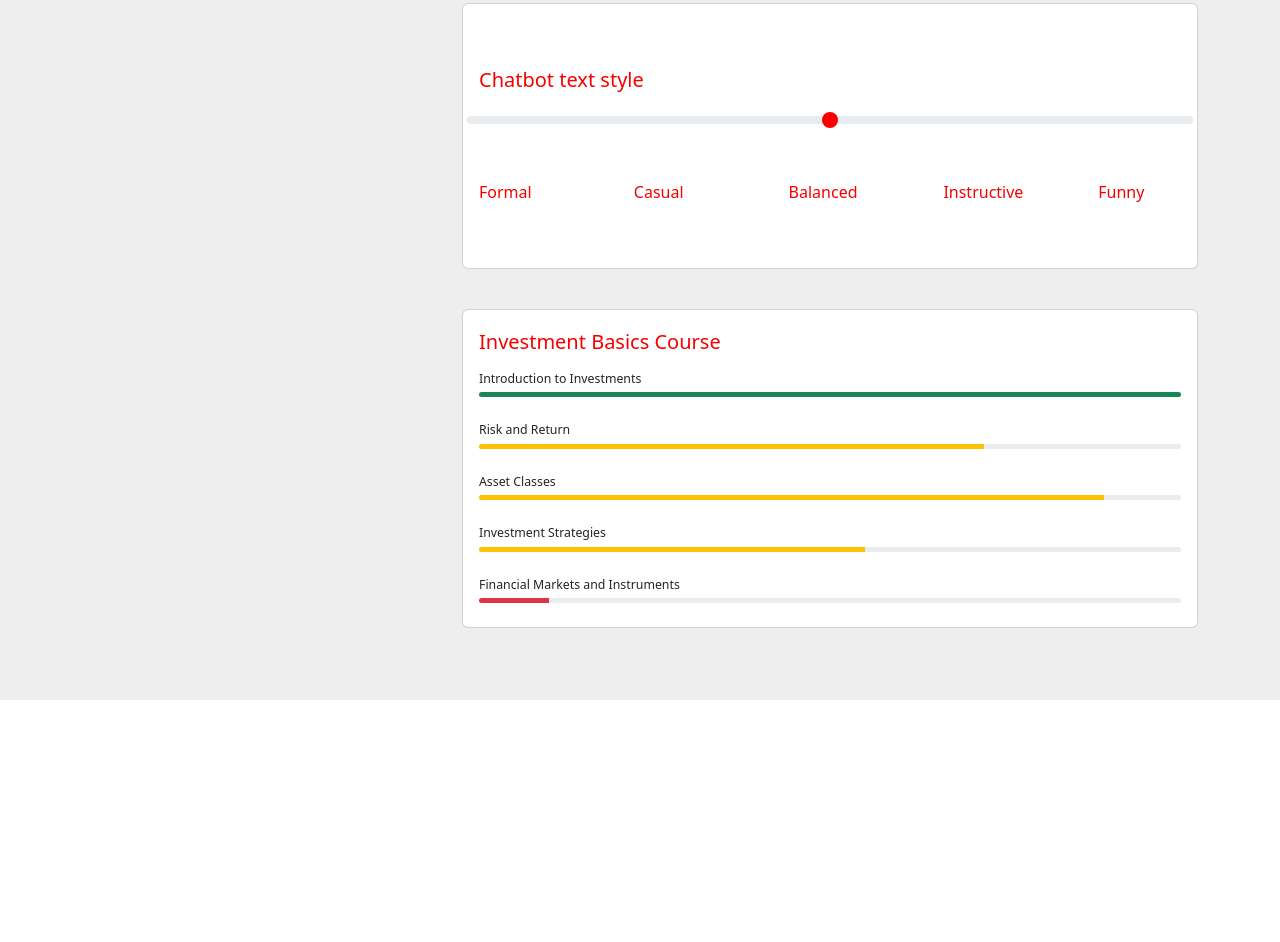
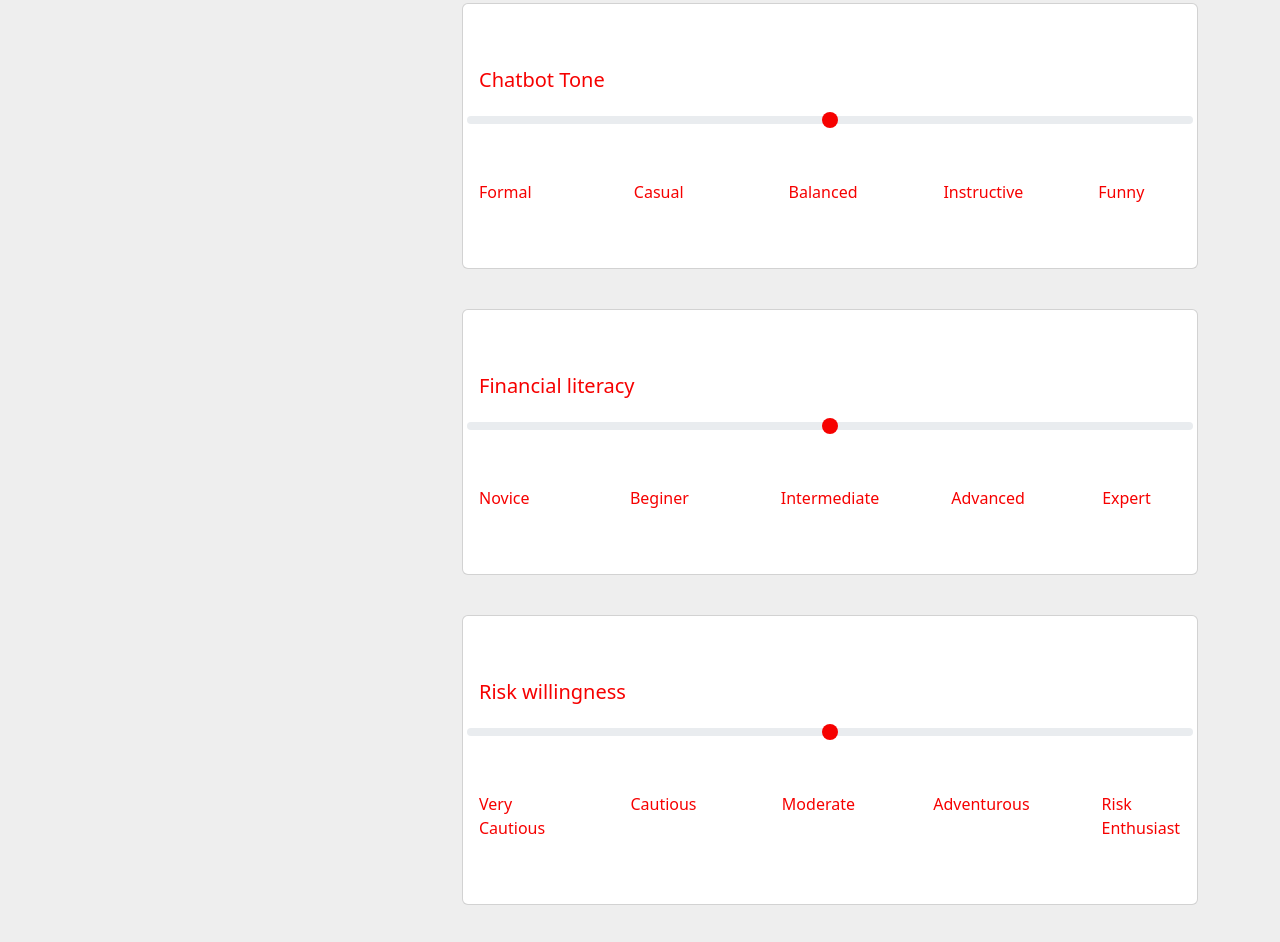
Before and after one commit to Alexlanca/alexlanca.github.io, a plain HTML site: page pages/profile.html in a window 1280 px wide. Shown: the part 378-1320 px from the top of the page. Before the commit the page ends 1078 px from the top, so only its background shows below. Drawn offline with Linux system fonts and the light colour scheme.

Commit message:
user evaluation changes

```diff
--- a/pages/profile.html
+++ b/pages/profile.html
@@ -25,7 +25,7 @@
                         <a class="nav-link" href="stats.html"><h5>Statistics</h5></a>
                     </li>
                     <li class="nav-item mx-5">
-                        <a class="nav-link" href="https://www.santanderopenacademy.com/pt_pt/courses.html"><h5>Financial Advisor</h5></a>
+                        <a class="nav-link" href="https://www.santanderopenacademy.com/pt_pt/courses.html"><h5>Courses</h5></a>
                     </li>
                     <li class="nav-item mx-5">
                         <a class="nav-link" href="https://wa.me/351910477440"><h5>Chatbot</h5></a>
@@ -97,7 +97,7 @@
                         <div class="card-body">
                             <div class="row my-5">
                                 <label for="customRange" class="form-label">
-                                    <h5>Chatbot text style</h5>
+                                    <h5>Chatbot Tone</h5>
                                 </label>
                                 <input type="range" class="form-range" min="0" max="4" id="customRange">
                               </div>
@@ -114,8 +114,54 @@
 
                     </div>
                 </div>
+              </div>
 
+              <div class="row">
+                <div class="col">
+                    <div class="card mb-4 my-3">
+                        <div class="card-body">
+                            <div class="row my-5">
+                                <label for="customRange" class="form-label">
+                                    <h5>Financial literacy</h5>
+                                </label>
+                                <input type="range" class="form-range" min="0" max="4" id="customRange">
+                              </div>
 
+                              <div class="row my-5">
+                                <div class="col range-text">Novice</div>
+                                <div class="col ms-5 range-text">Beginer</div>
+                                <div class="col ms-5 range-text">Intermediate</div>
+                                <div class="col ms-5 range-text">Advanced</div>
+                                <div class="col ms-5 range-text">Expert</div>
+                              </div>
+                        </div>
+
+                    </div>
+                </div>
+              </div>
+
+              <div class="row">
+                <div class="col">
+                    <div class="card mb-4 my-3">
+                        <div class="card-body">
+                            <div class="row my-5">
+                                <label for="customRange" class="form-label">
+                                    <h5>Risk willingness</h5>
+                                </label>
+                                <input type="range" class="form-range" min="0" max="4" id="customRange">
+                              </div>
+
+                              <div class="row my-5">
+                                <div class="col range-text">Very Cautious</div>
+                                <div class="col ms-5 range-text">Cautious</div>
+                                <div class="col ms-5 range-text">Moderate</div>
+                                <div class="col ms-5 range-text">Adventurous</div>
+                                <div class="col ms-5 range-text">Risk Enthusiast</div>
+                              </div>
+                        </div>
+
+                    </div>
+                </div>
               </div>
 
 
```
Also changed, not shown: pages/stats.html (+1 -1 lines), 1 other file.
